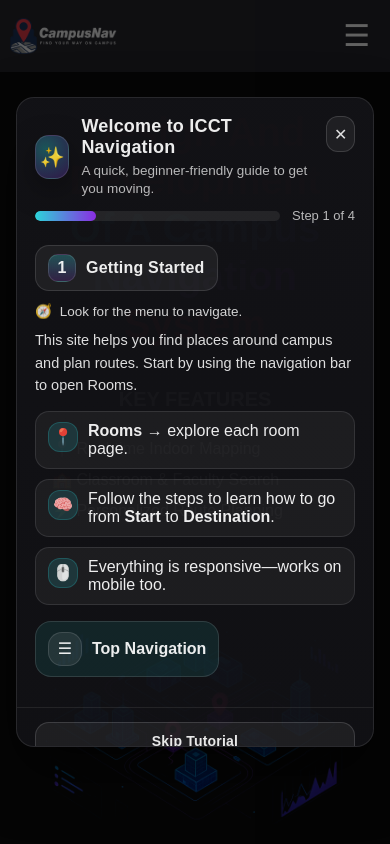
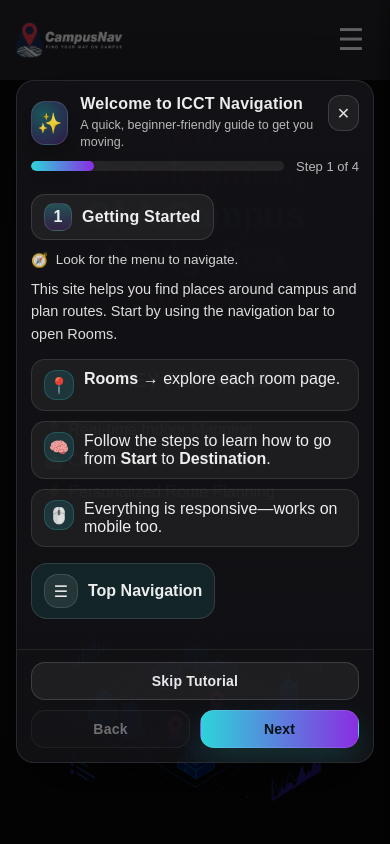
Before and after one commit to Toastedtoast123/School_Navigation, a plain HTML site: page index.html in a window 390 px wide. Drawn offline with Linux system fonts and the light colour scheme.

Commit message:
Update main.css

```diff
--- a/main.css
+++ b/main.css
@@ -7,7 +7,7 @@
 body{
     margin: 0;
     font-family: Arial, Helvetica, sans-serif;
-    background-color: #0d0d0d;
+    background-color: #0D0D0D;
     color: #fff;
 }
 
@@ -644,142 +644,143 @@ nav ul li a:hover::after{
   align-items: center;
 }
 
-@media (max-width: 720px){
-  /* .onboarding-modal{ max-height: 110%; } */
-  .onboarding-interface{ grid-template-columns: 1fr; }
-  .onboarding-footer{ flex-direction: column; align-items: stretch; }
-  .onboarding-footer-right{ width: 100%; justify-content: space-between; }
-  .btn{ width: auto; }
+/* ===================== Responsive ===================== */
+
+/* Tablets and small laptops */
+@media (max-width: 1024px){
+  nav{ width: 92%; }
+  .hero{ padding: 1.5rem; gap: 1.5rem; }
+  .hero-text{ max-width: 100%; }
+  .map{ max-width: 100%; }
 }
 
+/* Tablets / mobile nav breakpoint */
+@media (max-width: 768px){
+  nav{ width: 92%; }
 
+  .hamburger{ display: block; }
 
+  nav ul{
+    position: fixed;
+    top: 0;
+    right: 0;
+    height: 100vh;
+    width: min(75vw, 300px);
+    background-color: #0D0D0D;
+    flex-direction: column;
+    align-items: flex-start;
+    justify-content: flex-start;
+    gap: 1.5rem;
+    padding: 70px 1.5rem 1.5rem;
+    transform: translateX(100%);
+    transition: transform 0.3s ease;
+    z-index: 10;
+    box-shadow: -4px 0 20px rgba(0,0,0,0.5);
+  }
 
-@media (min-width: 601px) and (max-width: 1279px) {
-    nav ul {
-        gap: 30px;
+  #menu-toggle:checked ~ ul{
+    transform: translateX(0);
   }
-    nav ul li a {
+
+  #menu-toggle:checked ~ ul .close-btn{
+    display: block;
+  }
+
+  nav ul li a{
     font-size: 18px;
   }
-    .hero {
-        padding: 1.5rem;
-        gap: 1.5rem;
+
+  .hero{
+    flex-direction: column;
+    padding: 1.25rem;
+    text-align: center;
   }
-    .hero-text h1 {
-        font-size: clamp(45px, 8vw, 55px);
+
+  .hero-text{
+    padding: 0;
+    align-items: center;
   }
-    .features {
-        max-width: 500px;
-        padding: 1.25rem;
+
+  .hero-text h1{
+    padding-top: 10px;
   }
-    .features ul li {
-        font-size: clamp(16px, 3vw, 24px);
+
+  .features{
+    margin-left: auto;
+    margin-right: auto;
   }
+
+  .features ul li{
+    font-size: 18px;
+  }
+
   .onboarding-modal{
-        width: 90%;
-        max-height: 80%;
     overflow: scroll;
-        border-radius: 18px;
-        background: linear-gradient(180deg, rgba(18,18,22,0.98), rgba(18,18,22,0.9));
-        border: 1px solid rgba(255,255,255,0.10);
-        box-shadow: 0 26px 60px rgba(0,0,0,0.55);
-        color: var(--text);
+    width: 100%;
+    max-width: 480px;
+    max-height: 90vh;
+  }
 
-        transform: translateY(10px) scale(0.99);
-        opacity: 0;
-        transition: transform 260ms ease, opacity 260ms ease;
+  .onboarding-interface{
+    grid-template-columns: 1fr;
+  }
+
+  .onboarding-footer{
+    flex-direction: column;
+    align-items: stretch;
+    gap: 10px;
+  }
+
+  .onboarding-footer-right{
+    justify-content: space-between;
+    width: 100%;
+  }
+
+  .onboarding-footer-right .btn{
+    flex: 1;
   }
 }
 
+/* Small phones */
+@media (max-width: 480px){
+  .hero-text h1{
+    font-size: clamp(32px, 9vw, 44px);
+  }
 
-@media (max-width: 600px) {
-    nav {
-        width: 95%;
+  .features{
+    padding: 1rem;
   }
-    .container {
-        padding: 0.5rem 0;
+
+  .features h3{
+    font-size: 20px;
   }
-    .hamburger {
-        display: block;
+
+  .features ul li{
+    font-size: 16px;
+    margin: 0.75rem 0;
   }
-    .close-btn {
-        display: block;
+
+  .onboarding-header{
+    padding: 14px 14px 8px;
   }
-    nav ul {
-        flex-direction: column;
-        gap: 20px;
-        position: fixed;
-        top: 0;
-        right: -70%;
-        width: 70%;
-        height: 100vh;
-        background-color: #27272d;
-        padding: 4rem 1rem 1rem;
-        transition: right 0.3s ease;
-        z-index: 10;
+
+  .onboarding-progress{
+    padding: 0 14px 10px;
   }
-    #menu-toggle:checked + .hamburger + ul {
-        right: 0;
+
+  .onboarding-body{
+    padding: 4px 14px 8px;
   }
-    nav ul li a {
-        font-size: 18px;
-        padding: 10px 20px;
+
+  .onboarding-footer{
+    padding: 12px 14px 14px;
   }
-    .hero {
-        flex-direction: column;
-        padding: 1rem;
-        gap: 1rem;
-        min-height: auto;
+
+  .onboarding-title{
+    font-size: 16px;
   }
-    .hero-text {
-        padding: 0;
-        text-align: center;
-    }
-    .hero-text h1 {
-        font-size: clamp(30px, 12vw, 40px);
-        padding-top: 20px;
-    }
-    .features {
-        max-width: 100%;
-        padding: 1rem;
-        margin-top: 1rem;
-    }
-    .features h3 {
-        font-size: clamp(20px, 5vw, 24px);
-    }
-    .features ul li {
-        font-size: clamp(16px, 4vw, 20px);
-        margin: 0.75rem;
-    }
-    .map {
-        padding: 0;
-        margin-top: 1rem;
-    }
-    .map-illustration {
-        max-height: 50vh;
+
+  .onboarding-subtitle{
+    font-size: 12.5px;
   }
 }
-
-@media (min-width: 1280px) {
-    nav ul {
-        gap: 60px;
-    }
-    nav ul li a {
-        font-size: 22px;
-    }
-    .hero {
-        padding: 3rem;
-        gap: 3rem;
-    }
-    .hero-text h1 {
-        font-size: 65px;
-    }
-    .features {
-        max-width: 600px;
-        padding: 2rem;
-    }
-    .features ul li {
-        font-size: 28px;
-    }
-}
```
Lines whose indentation alone changed are shown as unchanged.
